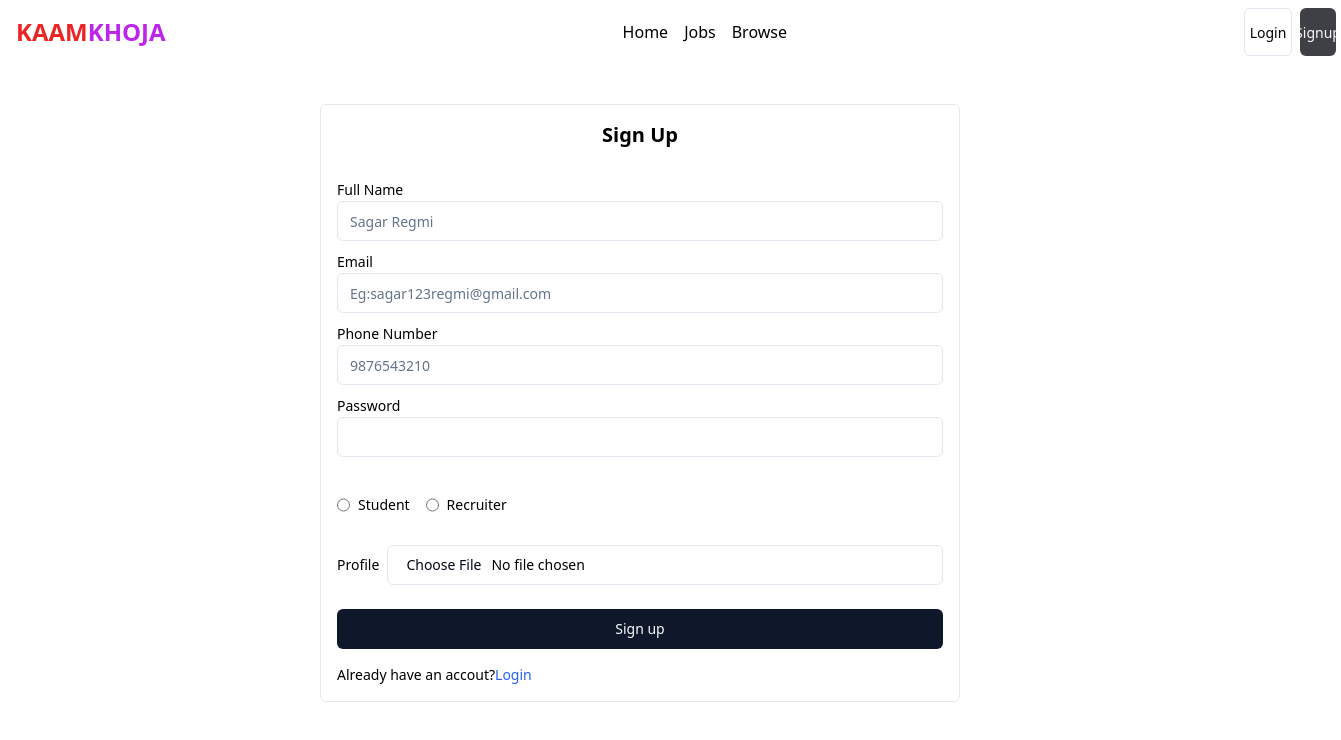
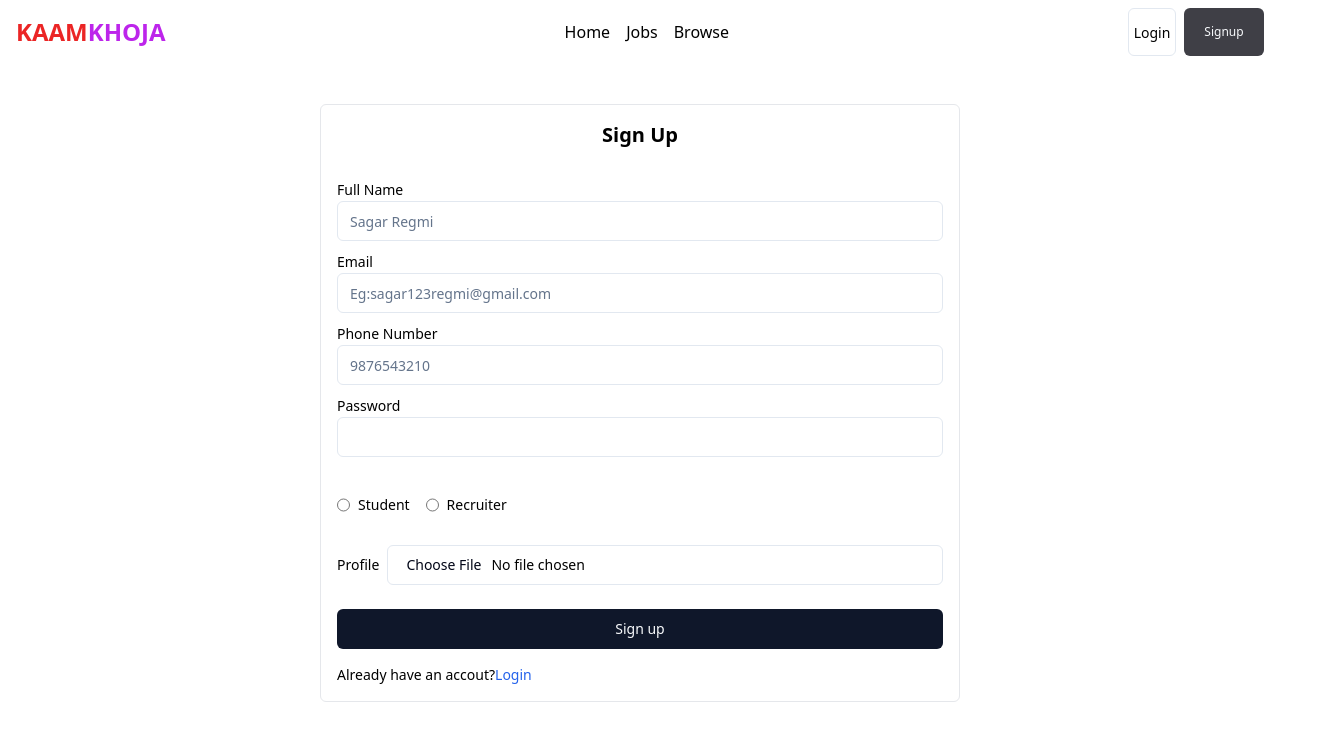
Before and after one commit to SagarEGme/KaamKhoja, a React (Vite) app in the folder frontend/: page /signup in a window 1280 px wide. Shown: the top 740 px of the page, 1341 px wide, since content can reach past the window. Built offline with nearby package versions, Linux system fonts and the light colour scheme.

Commit message:
slight change

```diff
--- a/frontend/src/components/shared/Navbar.jsx
+++ b/frontend/src/components/shared/Navbar.jsx
@@ -48,10 +48,10 @@ const Navbar = () => {
                 </div>
                 {
                     !user ? (
-                        <div className="w-50">
-                            <ul className="flex w-5 gap-2">
+                        <div className="w-auto">
+                            <ul className="flex gap-2">
                                 <Link to="/login"><Button variant="outline" className="w-6 h-6 sm:w-12 sm:h-12 text-[10px] sm:text-[14px]">Login</Button></Link>
-                                <Link to="/signup"> <Button className="bg-zinc-700 hover:bg-zinc-950 w-9 sm:w-17 sm:h-12 h-6 text-[9px] sm:text-[14px]">Signup</Button></Link>
+                                <Link to="/signup"> <Button className="bg-zinc-700 hover:bg-zinc-950 w-9 sm:w-20 sm:h-12 h-6 text-[9px] sm:text-[12px]">Signup</Button></Link>
                             </ul>
                         </div>
                     ) : (
```
